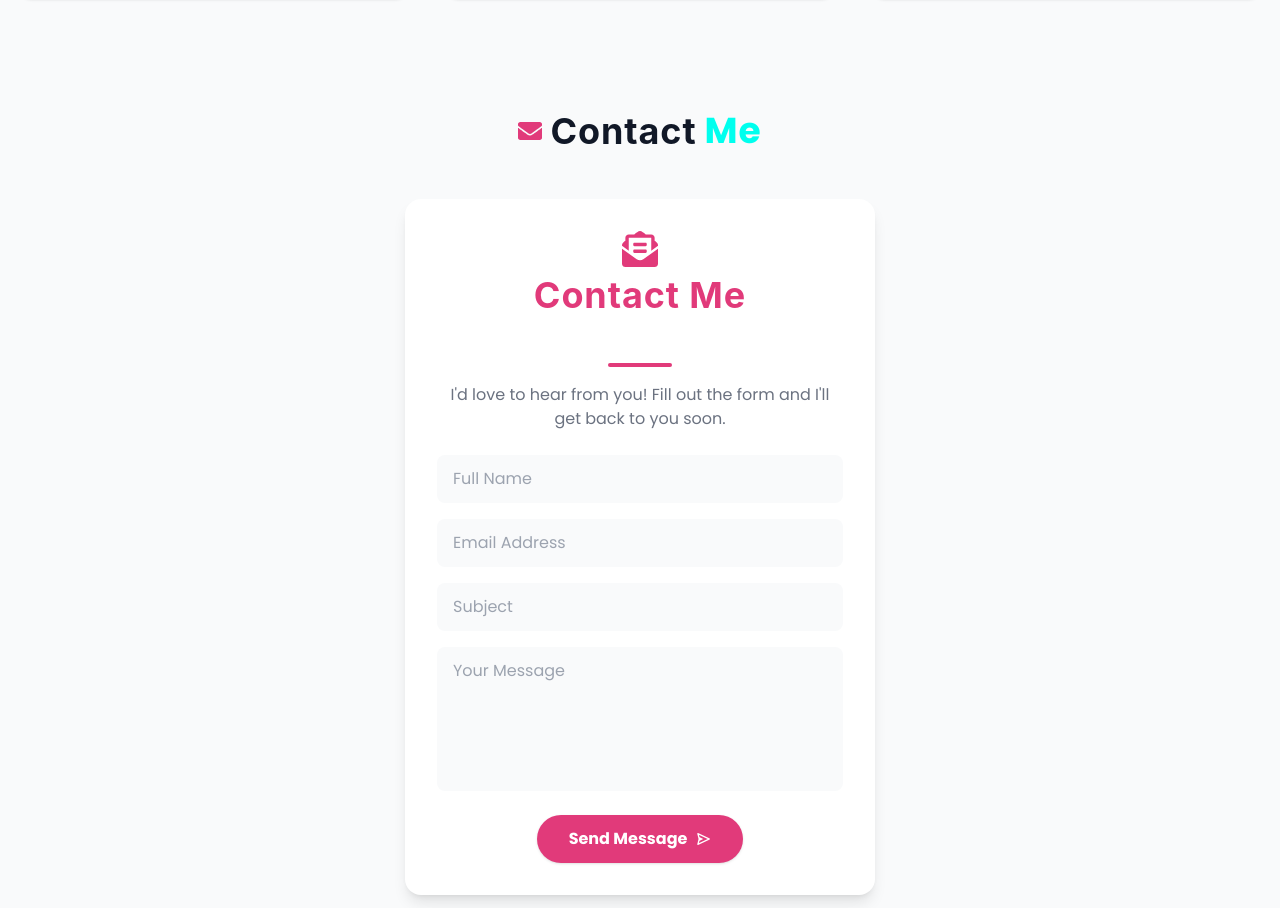
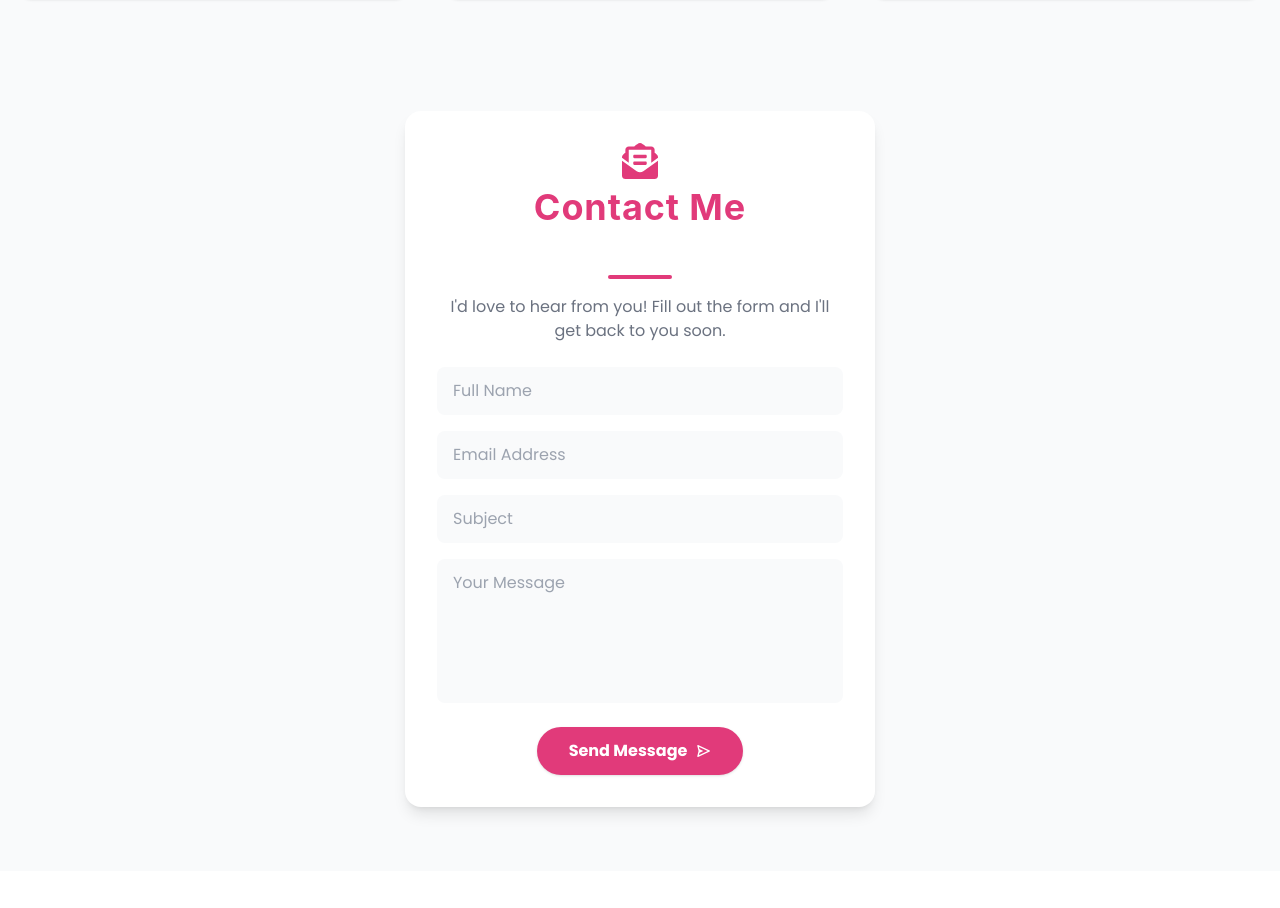
Before and after one commit to saicharankarasala/sai-charan-website, a React (Vite) app: page / in a window 1280 px wide. Shown: the part 4890-5798 px from the top of the page. Built offline with nearby package versions, Linux system fonts and the light colour scheme.

Commit message:
Remove outer Contact section heading; keep only inner styled heading and icon

```diff
--- a/src/App.jsx
+++ b/src/App.jsx
@@ -481,10 +481,6 @@ const App = () => {
               {/* CONTACT SECTION - Beautiful, modern, centered */}
               <section className="contact py-16 px-4 bg-gray-50" id="contact">
                 <div className="max-w-3xl mx-auto">
-                  <h2 className="text-3xl font-bold mb-6 text-center flex items-center justify-center gap-2">
-                    <FaEnvelope className="text-[#e13a7a] text-2xl" />
-                    Contact <span className="text-[#e13a7a]">Me</span>
-                  </h2>
                   <Contact />
                 </div>
               </section>
```
